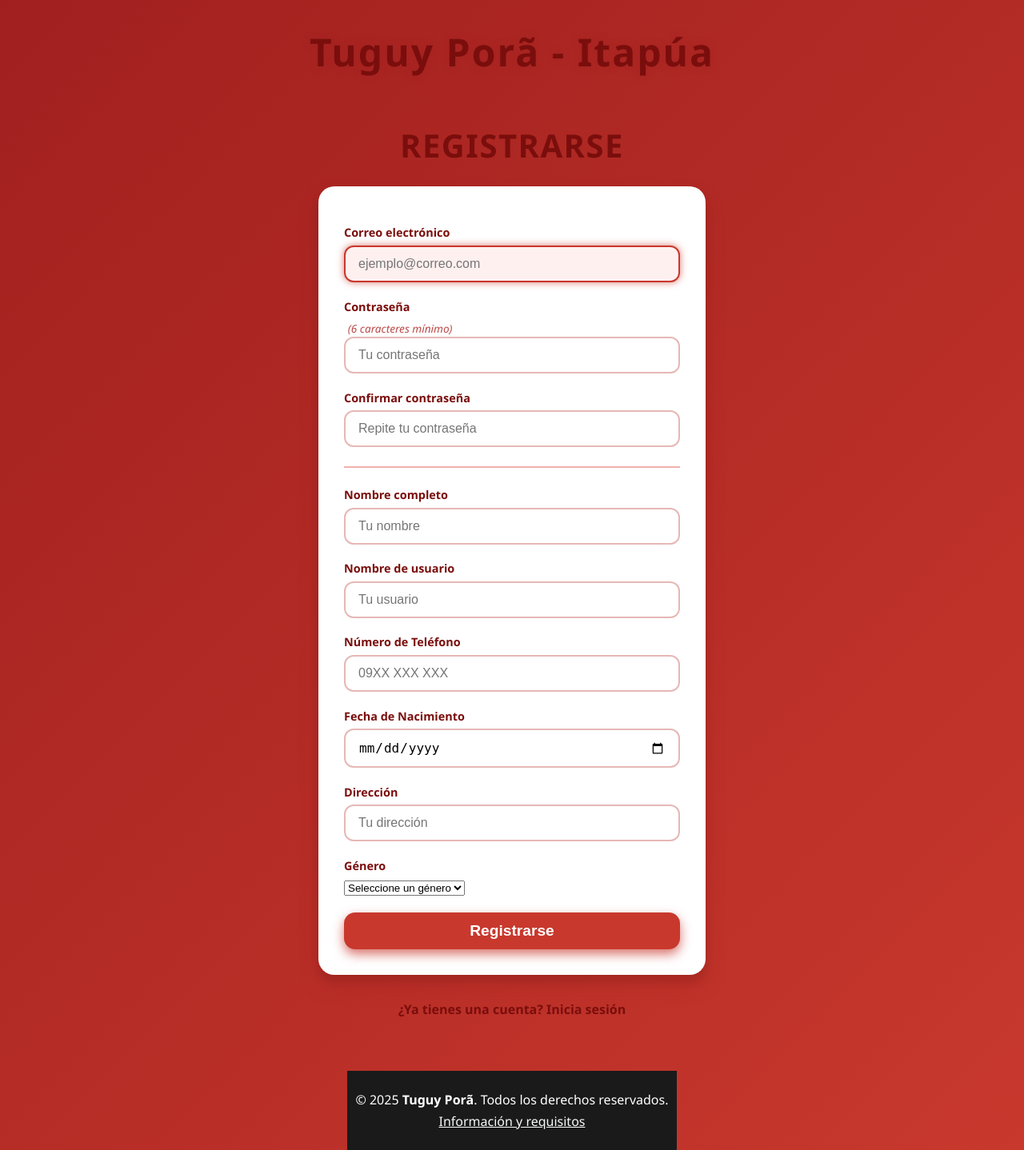
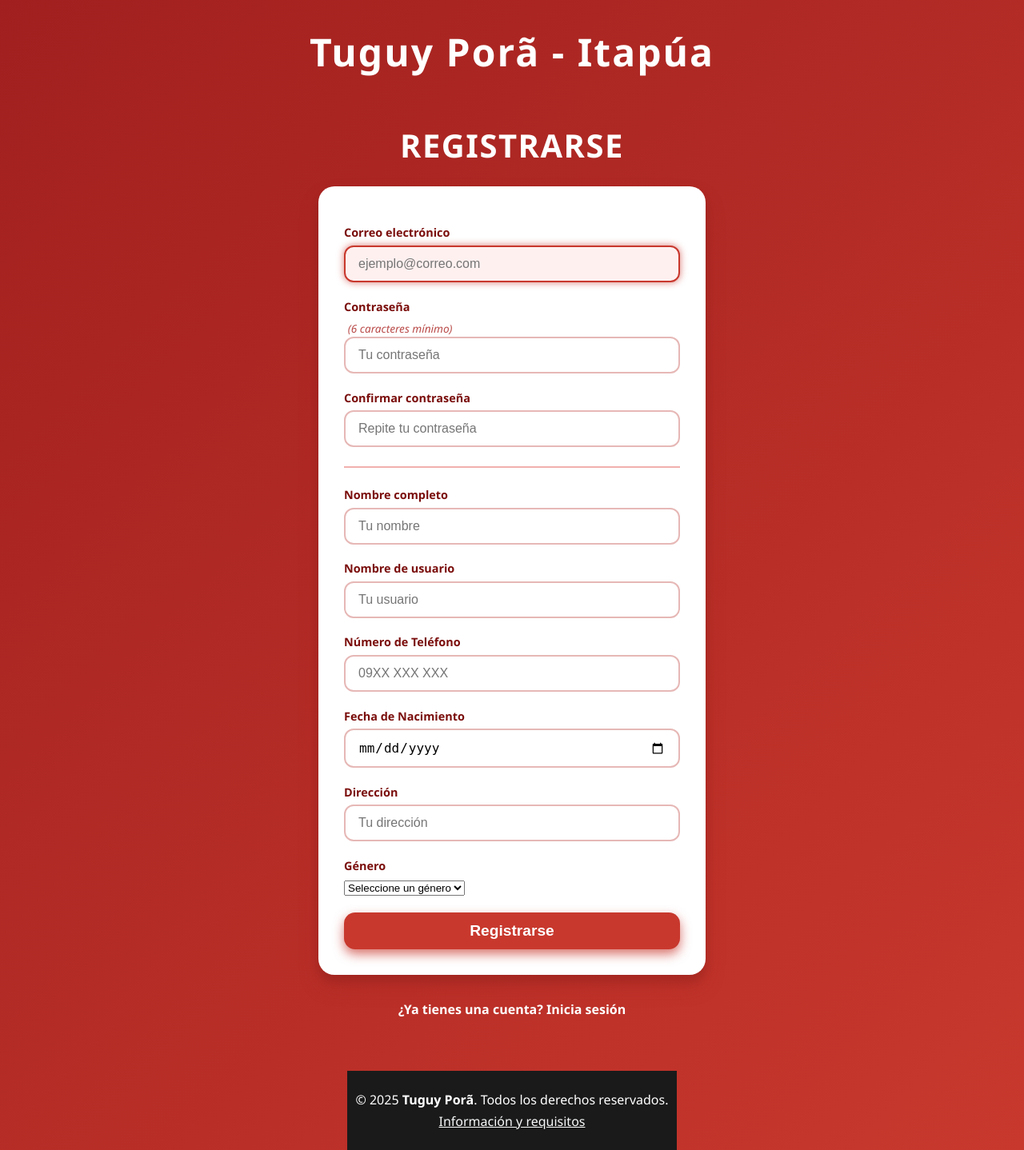
Before and after one commit to ivanramirez45unae/TuguyPora, a Rails app: page /users/sign_up in a window 1280 px wide. Shown: the whole page at 80% size. Run offline with Rails 7, Linux system fonts and the light colour scheme; some libraries are stand-ins or nearby versions.

Commit message:
Contraste colores inicio de sesion

```diff
--- a/app/views/devise/registrations/new.html.erb
+++ b/app/views/devise/registrations/new.html.erb
@@ -74,11 +74,10 @@
   .app-title {
     font-weight: 900;
     font-size: 3rem;
-    color: #7a0e0c;
+    color: #ffffffff;
     margin-bottom: 1.5rem;
     text-align: center;
     letter-spacing: 2px;
-    text-shadow: 0 0 8px #a1201f88;
     user-select: none;
   }
   .form-card {
@@ -94,7 +93,7 @@
     text-align: center;
     font-weight: 800;
     font-size: 2.5rem;
-    color: #7a0e0c;
+    color: #ffffff;
     margin-bottom: 1.5rem;
     text-transform: uppercase;
     letter-spacing: 1.5px;
@@ -166,12 +165,12 @@
     text-align: center;
   }
   .link-text {
-    color: #7a0e0c;
+    color: #ffffff;
     font-weight: 600;
     text-decoration: none;
     transition: color 0.3s ease;
   }
   .link-text:hover {
-    color: #c8382d;
+    color: #f3cac7ff;
   }
 </style>
--- a/config/database.yml
+++ b/config/database.yml
@@ -20,7 +20,6 @@ test:
   <<: *default
   database: storage/test.sqlite3
 
-
 # SQLite3 write its data on the local filesystem, as such it requires
 # persistent disks. If you are deploying to a managed service, you should
 # make sure it provides disk persistence, as many don't.
```
Also changed, not shown: app/views/devise/sessions/new.html.erb (+4 -5 lines).
